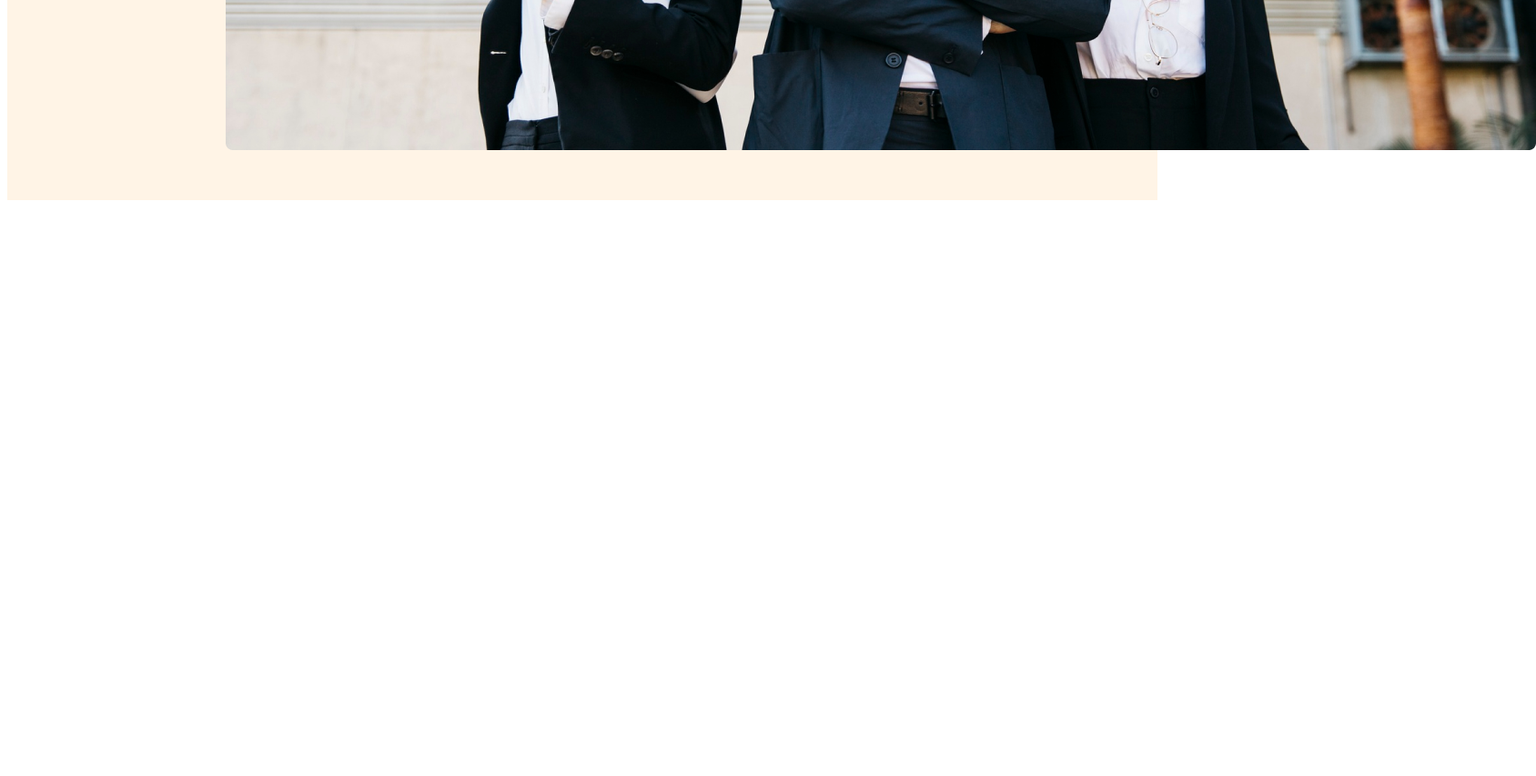
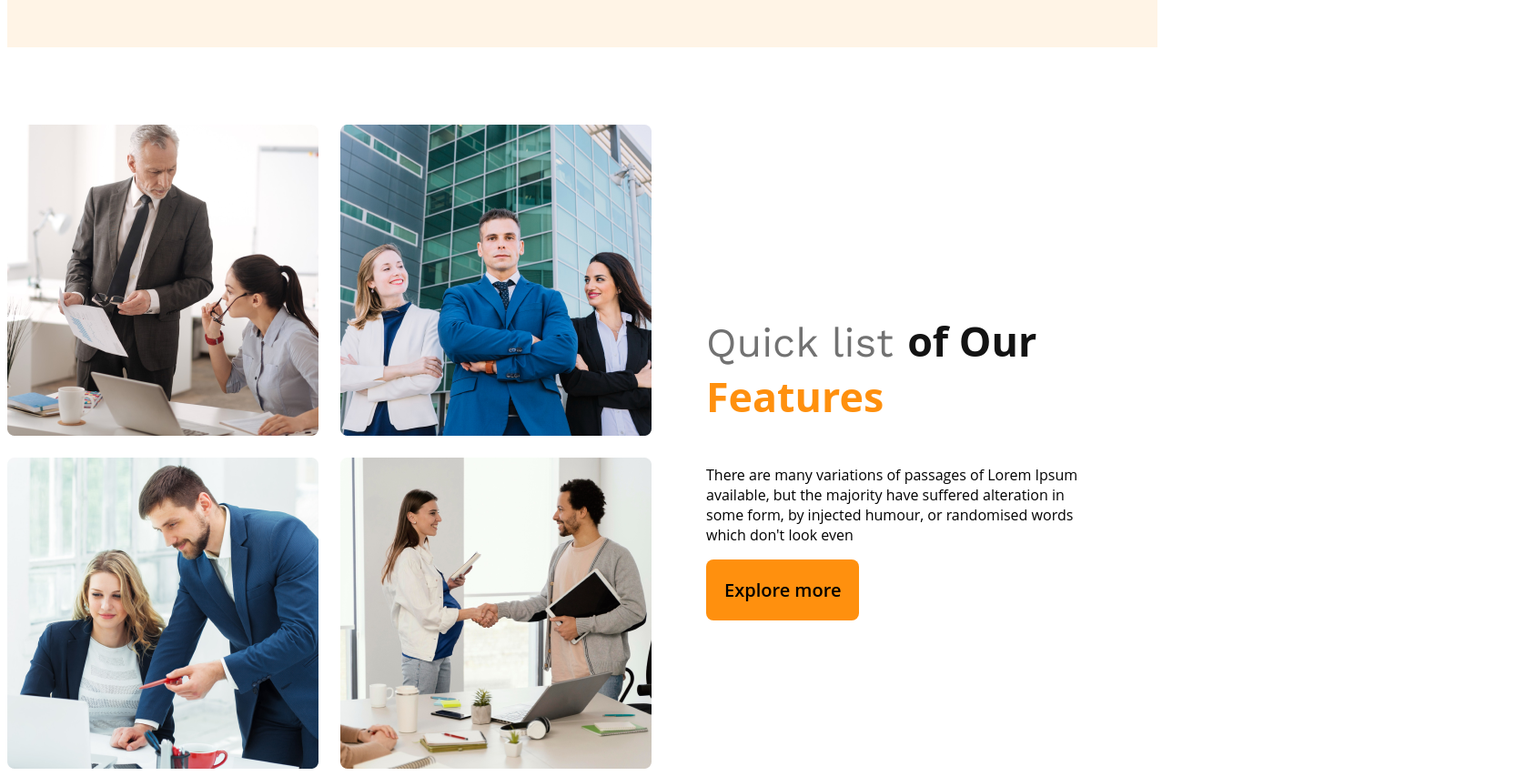
Before and after one commit to hridoy667/Architect_Landing_Page, a plain HTML site: page index.html in a window 1280 px wide. Shown: the part 1124-1977 px from the top of the page at 91% size, 1688 px wide, since content can reach past the window. Before the commit the page ends 1352 px from the top, so only its background shows below. Drawn offline with nearby package versions, Linux system fonts and the light colour scheme.

Commit message:
done a bit

```diff
--- a/index.html
+++ b/index.html
@@ -27,7 +27,20 @@
 </div>
     </header>
     <main>
+<section class="team-content">
+    <div class="team-image-container">
+    <img src="images/team1.png" alt="">
+    <img src="images/team2.png" alt="">
+    <img src="images/team3.png" alt="">
+    <img src="images/team4.png" alt="">
+    </div>
+    <div class="team-description">
+        <h3 class="team-heading">Quick list <span class="black-bold">of Our</span> <span class="orange-txt">Features</span></h3>
+        <p class="team-detail">There are many variations of passages of Lorem Ipsum available, but the majority have suffered alteration in some form, by injected humour, or randomised words which don't look even</p>
+    <button class="btn-primary">Explore more</button>
+    </div>
 
+</section>
 
     </main>
     <footer>
--- a/styles/architect.css
+++ b/styles/architect.css
@@ -1,12 +1,12 @@
 @import url('https://fonts.googleapis.com/css2?family=Lato&family=Work+Sans:ital,wght@0,400;0,700;0,800;1,200;1,500&display=swap');
 *{
-    font-family: 'Lato', sans-serif;
     font-family: 'Work Sans', sans-serif;
     font-family: 'Open Sans',sans-serif;
+
 }
 header{
     background: rgba(255, 144, 14, 0.10);
-    padding: 50px 240px;
+    padding: 50px 140px;
 }
 nav{
     display: flex;
@@ -47,3 +47,75 @@ margin: 0 auto;
     font-size: 1rem;
     font-weight: 400;
 }
+.btn-primary{
+    border-radius: 8px;
+    background: #FF900E;
+    padding: 20px;
+    font-size: 1.25rem;
+    font-weight: 600;
+    cursor: pointer;
+    border: 0;
+}
+.banner img{
+    width: 100%;
+    margin-top: 10px;
+}
+main{
+    max-width: 1440px;
+    margin: 0 auto;
+}
+.team-content{
+    display: flex;
+    margin-top: 85px;
+    align-items: center;
+}
+.team-image-container{
+    display: grid;
+    grid-template-columns: repeat(2,1fr);
+    gap: 1.5rem;
+    border-radius: 8px;
+}
+.team-heading{
+color:#727272;
+font-size: 2.8rem;
+font-weight: 500;
+font-family: Work Sans;
+}
+.black-bold{
+color:#131313;
+font-weight: 700;
+}
+.orange-txt{
+    color: #FF900E;
+    font-weight: 700;
+
+}
+.team-description{
+    padding-left: 60px;
+    padding-right: 70px;
+}
+
+
+
+
+/**Mobile and other devices**/
+@media screen and (max-width: 576px) {
+    header{
+        padding: 20px;
+    }
+    nav{
+        flex-direction:column;
+    }
+    .team-image-container{
+        grid-template-columns: ;
+    }
+}
+@media screen and (min-width: 576px) and (max-width: 960px) {
+    header{
+        padding: 50px;
+    }
+    nav{
+        flex-direction:column;
+    }
+
+}
```
